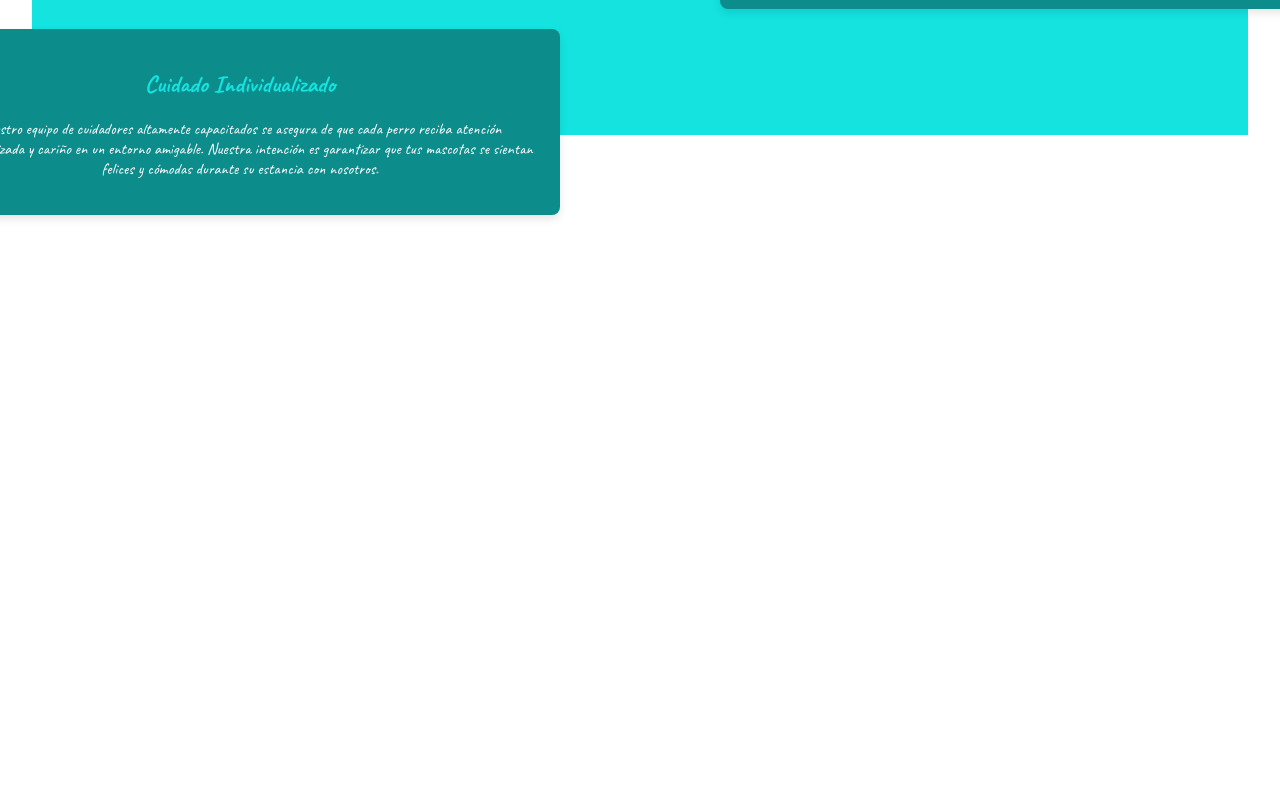
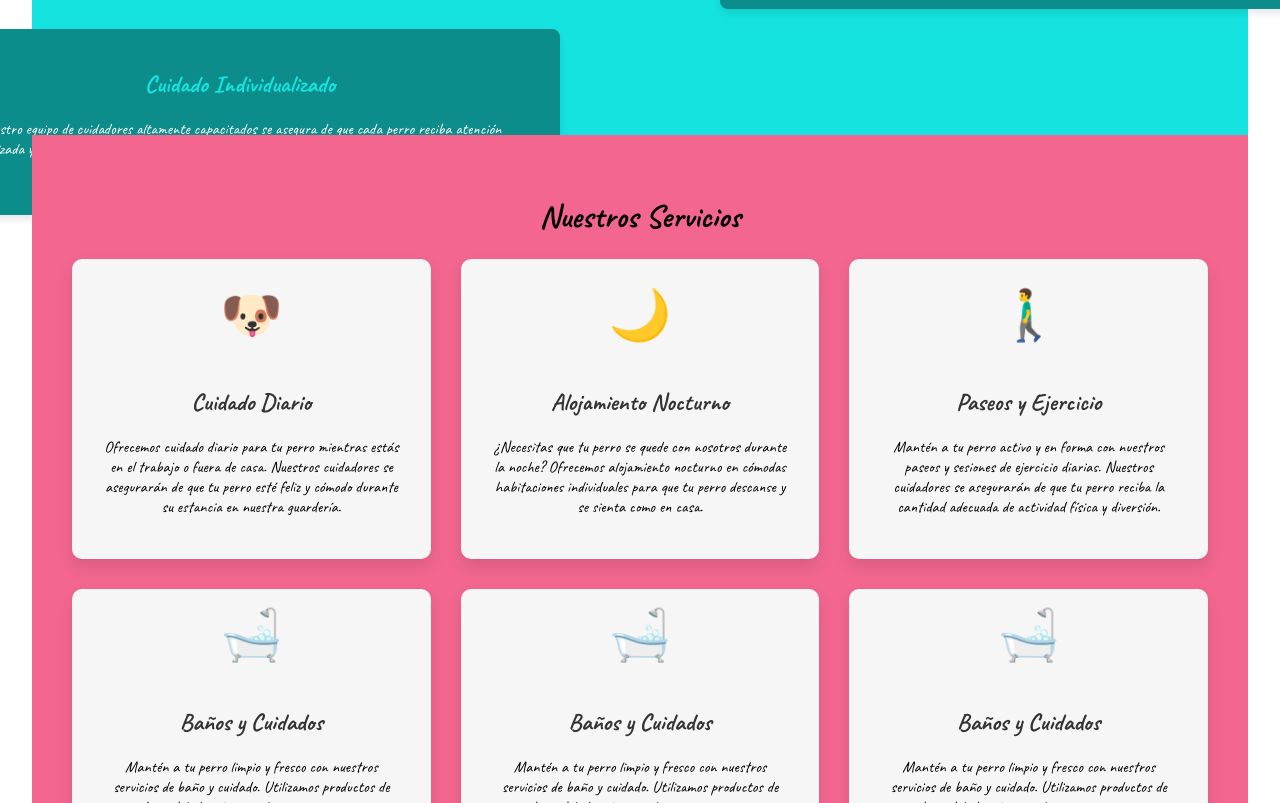
Before and after one commit to Vaz77/frontendResidenciaCanina, a React (Vite) app: page / in a window 1280 px wide. Shown: the part 1417-2220 px from the top of the page. Built offline with nearby package versions, Linux system fonts and the light colour scheme.

Commit message:
Implemento vista servicios, implemento funcion para obtener la posicion de la pagina y permita el scroll necesario al hacer click en servicios, actualizo footer y homePage

```diff
--- a/src/App.jsx
+++ b/src/App.jsx
@@ -3,7 +3,6 @@ import "./App.css";
 import HomePage from "./pages/HomePage/HomePage";
 import { Routes, Route } from "react-router-dom";
 import InfoPage from "./pages/InfoPage/InfoPage";
-
 
 function App() {
   const [count, setCount] = useState(0);
@@ -11,7 +10,6 @@ function App() {
     <>
       <Routes>
         <Route path="/" element={<HomePage />} />
-        <Route path="/instalaciones" element={<InfoPage />} />
       </Routes>
     </>
   );
--- a/src/common/Footer/Footer.jsx
+++ b/src/common/Footer/Footer.jsx
@@ -45,16 +45,37 @@ const Footer = () => {
       behavior: "smooth",
     });
   };
+  const handleServicesClick = () => {
+    // Obtener la posición de la página después de infoPage (servicesPage)
+    const servicesPageSection = document.getElementById("servicesPage");
+    if (servicesPageSection) {
+      const windowHeight = window.innerHeight;
+      const rect = servicesPageSection.getBoundingClientRect();
+      const scrollOffset = Math.max(0, rect.top - windowHeight / 2);
+      servicesPageSection.scrollIntoView({
+        behavior: "smooth",
+        block: "start",
+        inline: "nearest",
+      });
+    }
+  };
+
   return (
     <footer className="footer">
       <div className="nav-links">
-        <NavLink as={NavLink} to="/" exact="true" className="inicio" onClick={handleInicioClick}>
+        <NavLink
+          as={NavLink}
+          to="/"
+          exact="true"
+          className="inicio"
+          onClick={handleInicioClick}
+        >
           <h5>Inicio</h5>
         </NavLink>
         <NavLink className="inicio" onClick={handleInstalacionesClick}>
           <h5>Instalaciones</h5>
         </NavLink>
-        <NavLink as={NavLink} to="/nosotros" exact="true" className="inicio">
+        <NavLink className="inicio" onClick={handleServicesClick}>
           <h5>Servicios</h5>
         </NavLink>
         <NavLink as={NavLink} to="/nosotros" exact="true" className="inicio">
--- a/src/pages/HomePage/HomePage.jsx
+++ b/src/pages/HomePage/HomePage.jsx
@@ -1,12 +1,15 @@
 import React, { useEffect, useState, useRef } from "react";
+import { NavLink } from "react-router-dom";
 import "./HomePage.css";
 import InfoPage from "../InfoPage/InfoPage";
 import Footer from "../../common/Footer/Footer";
+import ServicesPage from "../ServicesPage/ServicesPage";
 
 const HomePage = () => {
   const [showImage, setShowImage] = useState(false);
   const [showInfoPage, setShowInfoPage] = useState(false);
   const infoPageRef = useRef(null);
+  const servicesPageRef = useRef(null);
   useEffect(() => {
     // Cuando el componente se monte, muestra la imagen después de un breve retraso
     const timeout = setTimeout(() => {
@@ -48,6 +51,9 @@ const HomePage = () => {
         <div ref={infoPageRef} id="infoPage">
           {showInfoPage && <InfoPage />}
         </div>
+        <div ref={servicesPageRef} id="servicesPage">
+          <ServicesPage />
+        </div>
         <Footer />
       </div>
     </>
--- a/src/pages/InfoPage/InfoPage.css
+++ b/src/pages/InfoPage/InfoPage.css
@@ -1,7 +1,3 @@
-#infoPage {
-  padding-bottom: 44%;
-}
-
 .infoPage {
   background-color: #14e3e0;
   height: 100vh;
--- /dev/null
+++ b/src/pages/ServicesPage/ServicesPage.css
@@ -0,0 +1,38 @@
+.services-page {
+  display: flex;
+  flex-direction: column;
+  align-items: center;
+  padding: 40px;
+  margin-bottom: 2em;
+  background-color: #f2668f;
+  height: 50em;
+}
+
+.service-section-container {
+  display: grid;
+  grid-template-columns: repeat(3, 1fr);
+  gap: 30px;
+  max-width: 1200px;
+}
+
+.service-section {
+  display: flex;
+  flex-direction: column;
+  align-items: center;
+  justify-content: center;
+  height: 15em;
+  background-color: #f6f6f6;
+  border-radius: 10px;
+  padding: 30px;
+  box-shadow: 0 8px 16px rgba(0, 0, 0, 0.1);
+  transition: transform 0.2s ease-in-out;
+}
+
+.service-section:hover {
+  transform: translateY(-5px);
+}
+
+.service-icon {
+  font-size: 50px;
+  margin-bottom: 20px;
+}
--- /dev/null
+++ b/src/pages/ServicesPage/ServicesPage.jsx
@@ -0,0 +1,61 @@
+import React from "react";
+import "./ServicesPage.css";
+
+const ServicesPage = () => {
+  const services = [
+    {
+      title: "Cuidado Diario",
+      description:
+        "Ofrecemos cuidado diario para tu perro mientras estás en el trabajo o fuera de casa. Nuestros cuidadores se asegurarán de que tu perro esté feliz y cómodo durante su estancia en nuestra guardería.",
+      icon: "🐶",
+    },
+    {
+      title: "Alojamiento Nocturno",
+      description:
+        "¿Necesitas que tu perro se quede con nosotros durante la noche? Ofrecemos alojamiento nocturno en cómodas habitaciones individuales para que tu perro descanse y se sienta como en casa.",
+      icon: "🌙",
+    },
+    {
+      title: "Paseos y Ejercicio",
+      description:
+        "Mantén a tu perro activo y en forma con nuestros paseos y sesiones de ejercicio diarias. Nuestros cuidadores se asegurarán de que tu perro reciba la cantidad adecuada de actividad física y diversión.",
+      icon: "🚶‍♂️",
+    },
+    {
+      title: "Baños y Cuidados",
+      description:
+        "Mantén a tu perro limpio y fresco con nuestros servicios de baño y cuidado. Utilizamos productos de alta calidad y técnicas de aseo suaves para asegurarnos de que tu perro se sienta relajado y mimado.",
+      icon: "🛁",
+    },
+    {
+      title: "Baños y Cuidados",
+      description:
+        "Mantén a tu perro limpio y fresco con nuestros servicios de baño y cuidado. Utilizamos productos de alta calidad y técnicas de aseo suaves para asegurarnos de que tu perro se sienta relajado y mimado.",
+      icon: "🛁",
+    },
+    {
+      title: "Baños y Cuidados",
+      description:
+        "Mantén a tu perro limpio y fresco con nuestros servicios de baño y cuidado. Utilizamos productos de alta calidad y técnicas de aseo suaves para asegurarnos de que tu perro se sienta relajado y mimado.",
+      icon: "🛁",
+    },
+  ];
+  return (
+    <div className="services-page">
+      <h1>Nuestros Servicios</h1>
+      <div className="service-section-container">
+        {services.map((service, index) => (
+          <div key={index} className={`service-section ${service.className}`}>
+            <div className="service-icon">{service.icon}</div>
+            <div className="service-details">
+              <h2>{service.title}</h2>
+              <p>{service.description}</p>
+            </div>
+          </div>
+        ))}
+      </div>
+    </div>
+  );
+};
+
+export default ServicesPage;
```
Also changed, not shown: package.json (+7 -1 lines), 1 other file (tests, documents, lock files or other folders).
